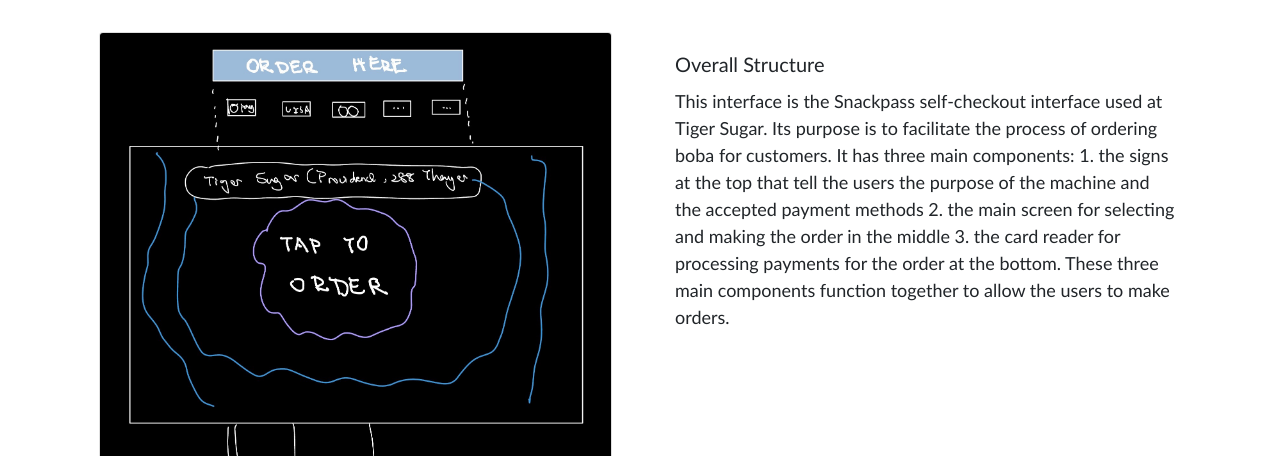
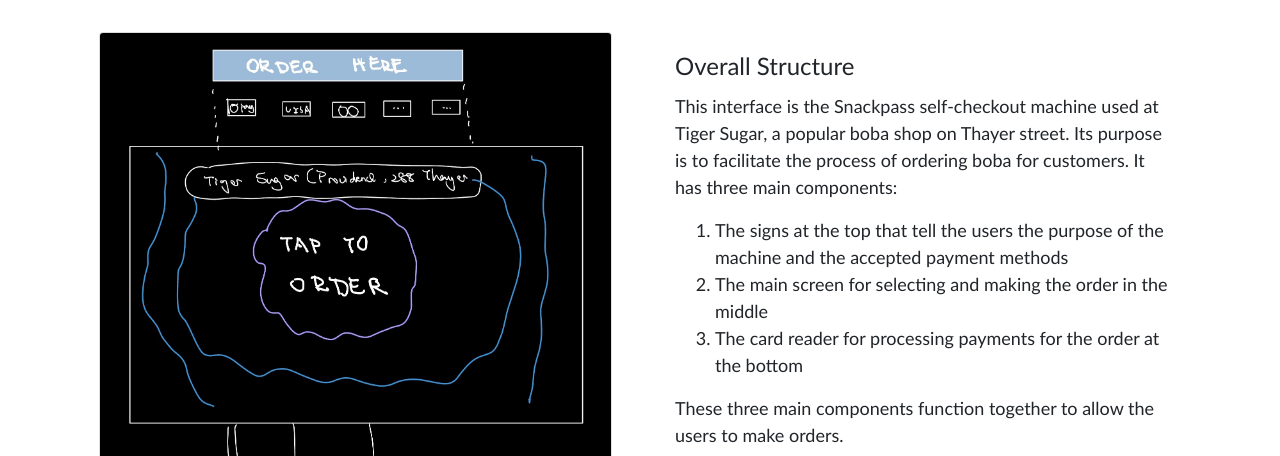
Before and after one commit to Jusmingos/personas, a plain HTML site: page index.html in a window 1280 px wide. Shown: the part 344-800 px from the top of the page. Drawn offline with nearby package versions, Linux system fonts and the light colour scheme.

Commit message:
web page complete

```diff
--- a/index.html
+++ b/index.html
@@ -55,9 +55,20 @@
                 </div>
                 <div class="col-md-6">
                     <div class="card-body">
-                        <h5 class="card-title">Overall Structure</h5>
-                        <p class="card-text">This interface is the Snackpass self-checkout interface used at Tiger Sugar. Its purpose is to facilitate the process of ordering boba for customers. It has three main components: 1. the signs at the top that tell the users the purpose of the machine and the accepted
-                            payment methods 2. the main screen for selecting and making the order in the middle 3. the card reader for processing payments for the order at the bottom.
+                        <h4 class="card-title">Overall Structure</h4>
+                        <p class="card-text">This interface is the Snackpass self-checkout machine used at Tiger Sugar,  a popular boba shop on Thayer street. Its purpose is to facilitate the process of ordering boba for customers. It has three main components:
+                            <ol>
+                                <li>
+                                    The signs at the top that tell the users the purpose of the machine and the accepted
+                            payment methods
+                                </li>
+                                <li>
+                                    The main screen for selecting and making the order in the middle
+                                </li>
+                                <li>
+                                    The card reader for processing payments for the order at the bottom
+                                </li>
+                            </ol>
                             These three main components function together to allow the users to make orders.</p>
                     </div>
                 </div>
```
